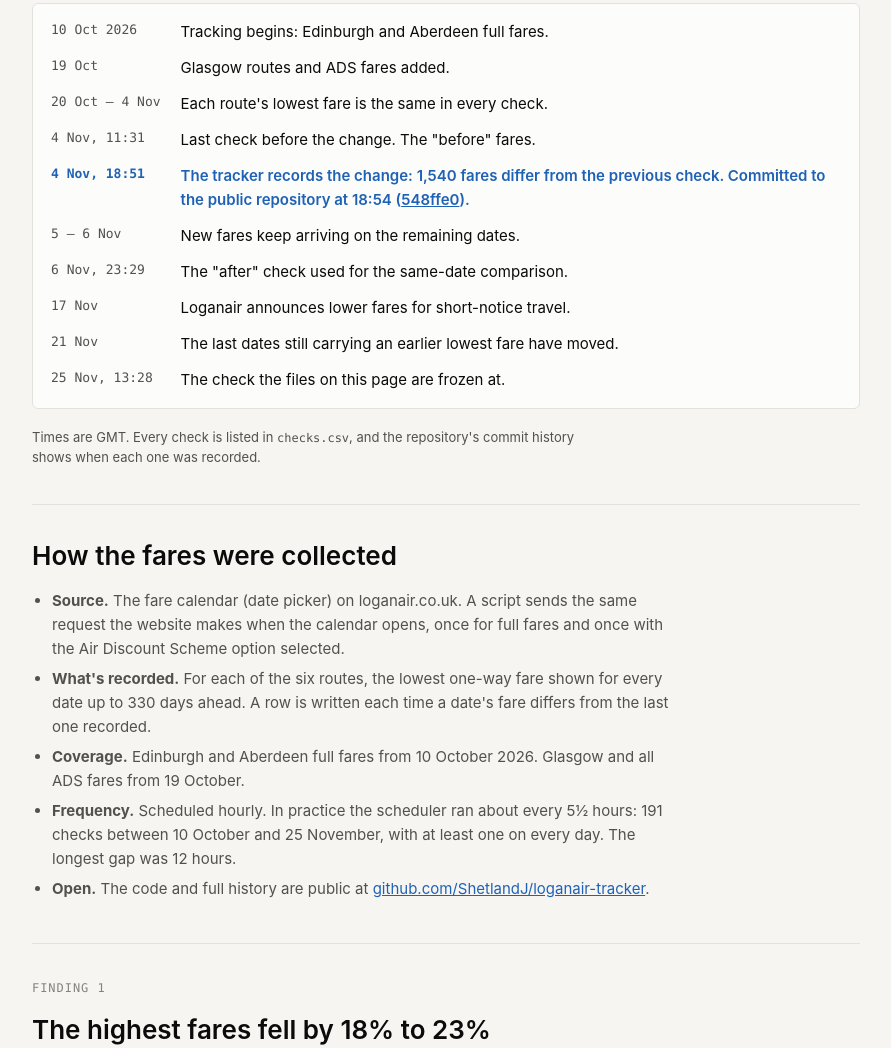
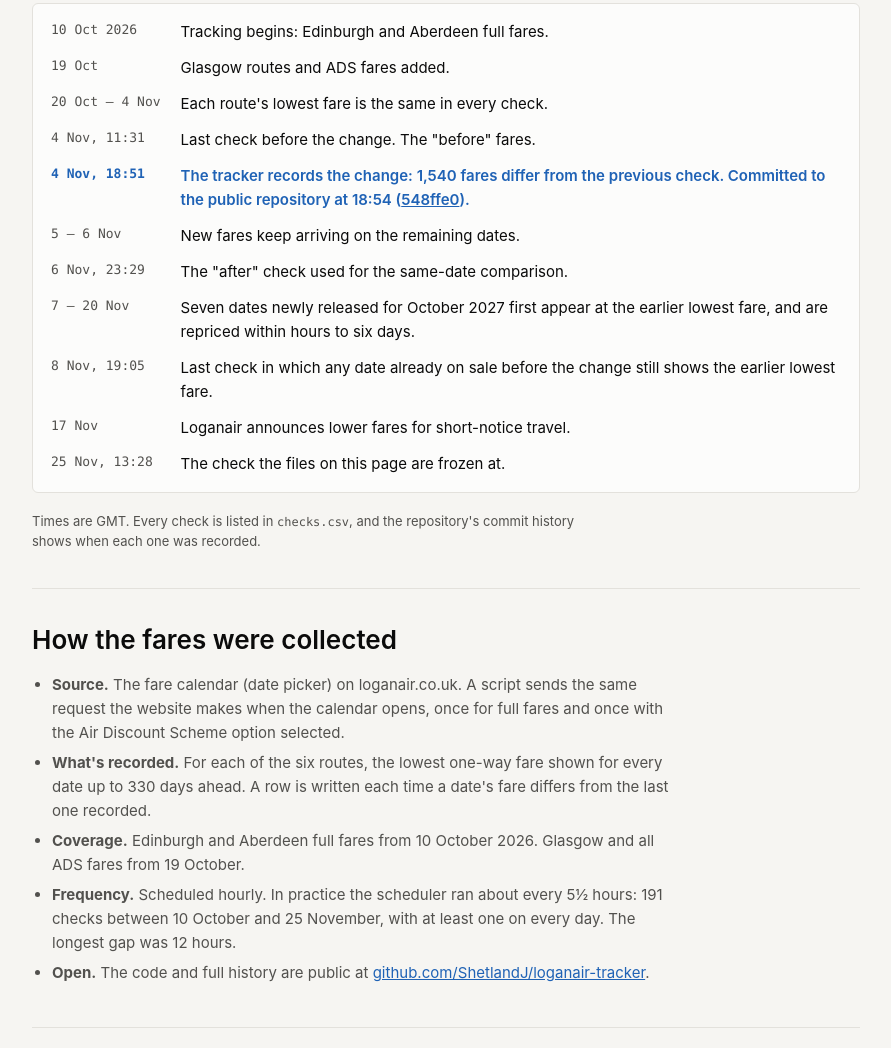
Before and after one commit to ShetlandJ/loganair-tracker, a plain HTML site: page loganair-data.html in a window 1280 px wide. Shown: the part 1104-2152 px from the top of the page, without its empty margins (194-1085 px from the left). Drawn offline with Linux system fonts and the light colour scheme.

Commit message:
Data page: correct when the earlier lowest fares cleared
Co-Authored-By: Claude Opus 5.5 <noreply@anthropic.com>
Claude-Session: https://claude.ai/code/session_01X9Ub7CkoP685yP3dHRXSSD

```diff
--- a/loganair-data.html
+++ b/loganair-data.html
@@ -216,8 +216,9 @@ ol.how { padding-left: 20px; }
     <dt class="key">4 Nov, 18:51</dt><dd class="key">The tracker records the change: 1,540 fares differ from the previous check. Committed to the public repository at 18:54 (<a href="https://github.com/ShetlandJ/loganair-tracker/commit/548ffe0881114f8244eb3fa1b5327758755ce7af">548ffe0</a>).</dd>
     <dt>5 – 6 Nov</dt><dd>New fares keep arriving on the remaining dates.</dd>
     <dt>6 Nov, 23:29</dt><dd>The "after" check used for the same-date comparison.</dd>
+    <dt>7 – 20 Nov</dt><dd>Seven dates newly released for October 2027 first appear at the earlier lowest fare, and are repriced within hours to six days.</dd>
+    <dt>8 Nov, 19:05</dt><dd>Last check in which any date already on sale before the change still shows the earlier lowest fare.</dd>
     <dt>17 Nov</dt><dd>Loganair announces lower fares for short-notice travel.</dd>
-    <dt>21 Nov</dt><dd>The last dates still carrying an earlier lowest fare have moved.</dd>
     <dt>25 Nov, 13:28</dt><dd>The check the files on this page are frozen at.</dd>
   </dl>
   <p class="cap prose">Times are GMT. Every check is listed in <code>checks.csv</code>, and the repository's commit history shows when each one was recorded.</p>
@@ -271,7 +272,7 @@ ol.how { padding-left: 20px; }
       <tr><td>Aberdeen to Sumburgh</td><td class="r" data-label="Lowest, 4 Nov">£97.99</td><td class="r" data-label="Dates at it">47</td><td class="r" data-label="Lowest, 25 Nov">£119.99</td><td class="r" data-label="Dates at it, 25 Nov">118</td><td class="r" data-label="At or below old fare now">0 of 47</td></tr>
     </tbody>
   </table></div>
-  <p class="cap prose">"Lowest" is the lowest fare shown on any flight date from the day of the check, up to 330 days ahead. A few dates kept the earlier lowest fare for some days after 4 November; all had moved by 21 November. Sources: <code>lowest-and-highest-fare-by-check.csv</code>, <code>old-lowest-fare-dates.csv</code>.</p>
+  <p class="cap prose">"Lowest" is the lowest fare shown on any flight date from the day of the check, up to 330 days ahead. Dates already on sale had all moved to new fares by 8 November. Between 7 and 20 November, seven dates newly released for October 2027 first appeared at the earlier lowest fare, and were repriced within hours to six days. Sources: <code>lowest-and-highest-fare-by-check.csv</code>, <code>old-lowest-fare-dates.csv</code>.</p>
 </section>
 
 <section aria-labelledby="f3">
```
